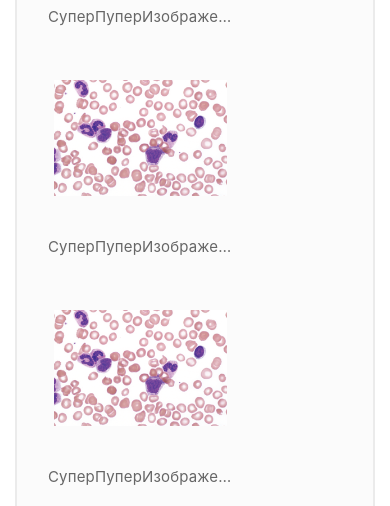
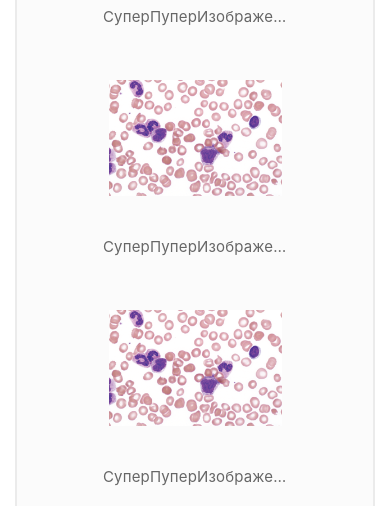
Before and after one commit to sviperm/blood-is-love, a Django app: page /dataset/upload/ in a window 390 px wide. Shown: the part 1058-1564 px from the top of the page. Run offline with Django 3.2, Linux system fonts and the light colour scheme; some libraries are stand-ins or nearby versions.

Commit message:
Style fixes

```diff
--- a/dataset/templates/dataset/upload.html
+++ b/dataset/templates/dataset/upload.html
@@ -33,6 +33,22 @@
 </div>
 
 <div class="preview-container">
+    <div class="item-container">
+        <div class="image">
+            <img src=" {% static 'dataset/images/test-img-2.png' %} " alt="" style="margin: 35px 0;">
+        </div>
+        <div class="image-name">
+            СуперПуперИзображение.png
+        </div>
+        <div class="close-btn">
+            <div class="page-control"><span class="page-control-icon smpdf_3eHO47el2SyBBY"><svg
+                        xmlns="http://www.w3.org/2000/svg" viewBox="0 0 30 30">
+                        <path fill-rule="evenodd"
+                            d="M13.582 15.001l-7.875-7.88L5 6.414 6.415 5l.707.707 7.873 7.88 7.874-7.88.707-.707 1.415 1.414-.707.707-7.875 7.88 7.875 7.88.707.708-1.415 1.414-.707-.708-7.874-7.879-7.873 7.88-.707.707L5 23.589l.707-.707 7.875-7.88z">
+                        </path>
+                    </svg></span></div>
+        </div>
+    </div>
     <div class="item-container">
         <div class="image">
             <img src=" {% static 'dataset/images/test-img-2.png' %} " alt="" style="margin: 35px 0;">
--- a/static/css/style.css
+++ b/static/css/style.css
@@ -164,8 +164,8 @@ tbody tr:hover{
   cursor: default;
 }
 
-.dd-icon {
-  overflow: -webkit-paged-x;
+.dd-icon-container {
+  /* overflow: -webkit-paged-x; */
 }
 
 .dd-icon {
@@ -195,11 +195,34 @@ tbody tr:hover{
 .item-container {
   padding: 0.5rem;
   position: relative;
-  box-sizing: border-box;
   width: 214px;
   height: 230px;
-  transition-property: color, background;
+  /* transition-property: color, background; */
   transition-duration: 0.2s;
+}
+
+@media (max-width: 1199px){
+  .item-container {
+    margin: 0 4px;
+  }
+}
+
+@media (max-width: 991px){
+  .item-container {
+    margin: 0 2px;
+  }
+}
+
+@media (max-width: 767px){
+  .item-container {
+    margin: 0 11px;
+  }
+}
+
+@media (max-width: 575px){
+  .item-container {
+    margin: auto;
+  }
 }
 
 .item-container:hover {
@@ -265,9 +288,11 @@ tbody tr:hover{
 
 .image {
   text-align: center;
+  padding: 0 12px;
 }
 
-.image > img {
+/* .image > img { */
+img {
   max-width: 173px;
   max-height: 155px;
 }
```
